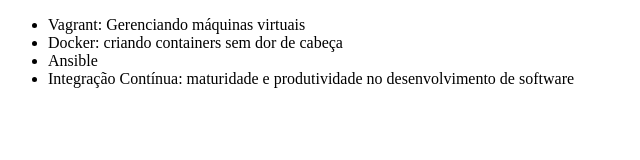
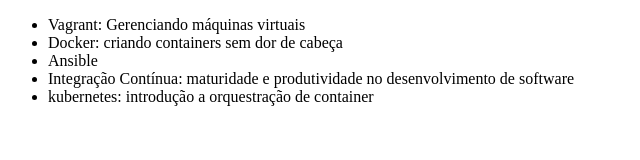
Before and after one commit to Lorena-Lima/curso-alura-git, a plain HTML site: page index.html in a window 1280 px wide. Shown: the whole page, without its empty margins (0-640 px from the left). Drawn offline with Linux system fonts and the light colour scheme.

Commit message:
alterando o nome do curso de kubernetes

```diff
--- a/index.html
+++ b/index.html
@@ -10,6 +10,8 @@
         <li>Docker: criando containers sem dor de cabeça</li>
         <li>Ansible</li>
         <li>Integração Contínua: maturidade e produtividade no desenvolvimento de software</li>
+        <li>kubernetes: introdução a orquestração de container</li>
+
     </ul>
 </body>
 </html>
```
